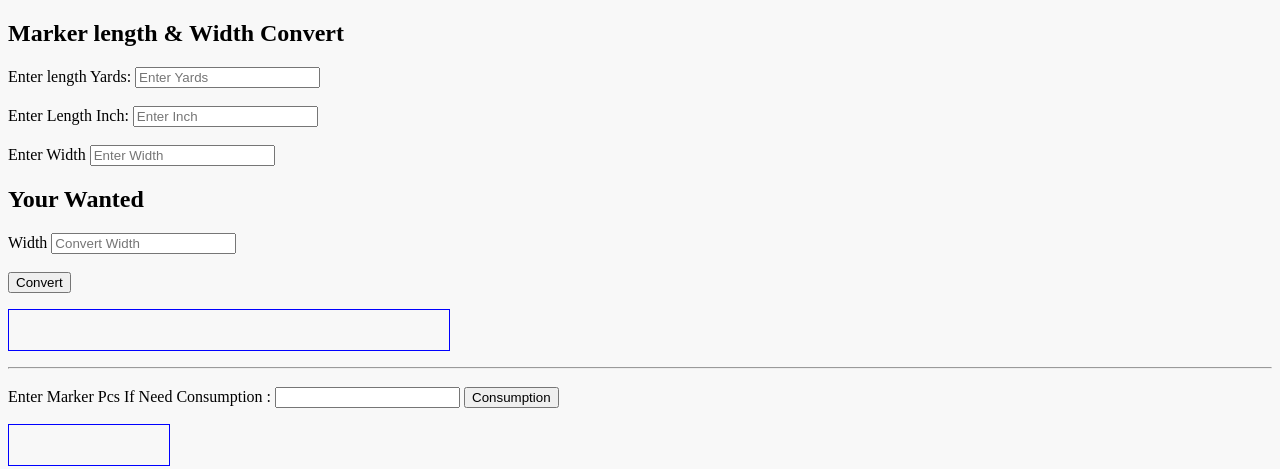
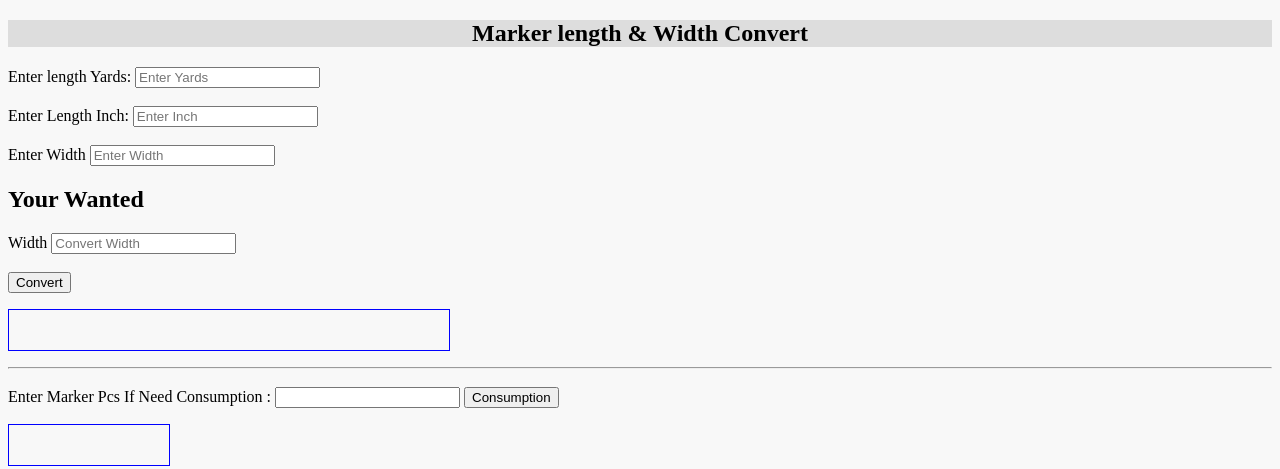
Before and after one commit to abusayed-ahmed/marker-length-width-consumption, a plain HTML site: page index.html in a window 1280 px wide. Drawn offline with Linux system fonts and the light colour scheme.

Commit message:
Update index.html

```diff
--- a/index.html
+++ b/index.html
@@ -8,7 +8,7 @@
 </head>
 <body style="background-color:rgb(248,248,248)">
 	<div>
-		<h2 style="text-align:center,background-color:rgb(221,221,221)">Marker length & Width Convert</h2>
+		<h2 style="text-align:center;background-color:rgb(221,221,221)">Marker length & Width Convert</h2>
 		<label for="yards">Enter length Yards:</label>
 		<input type="number" id="yards" name="yards" placeholder="Enter Yards"><br>
 		<br>
```
